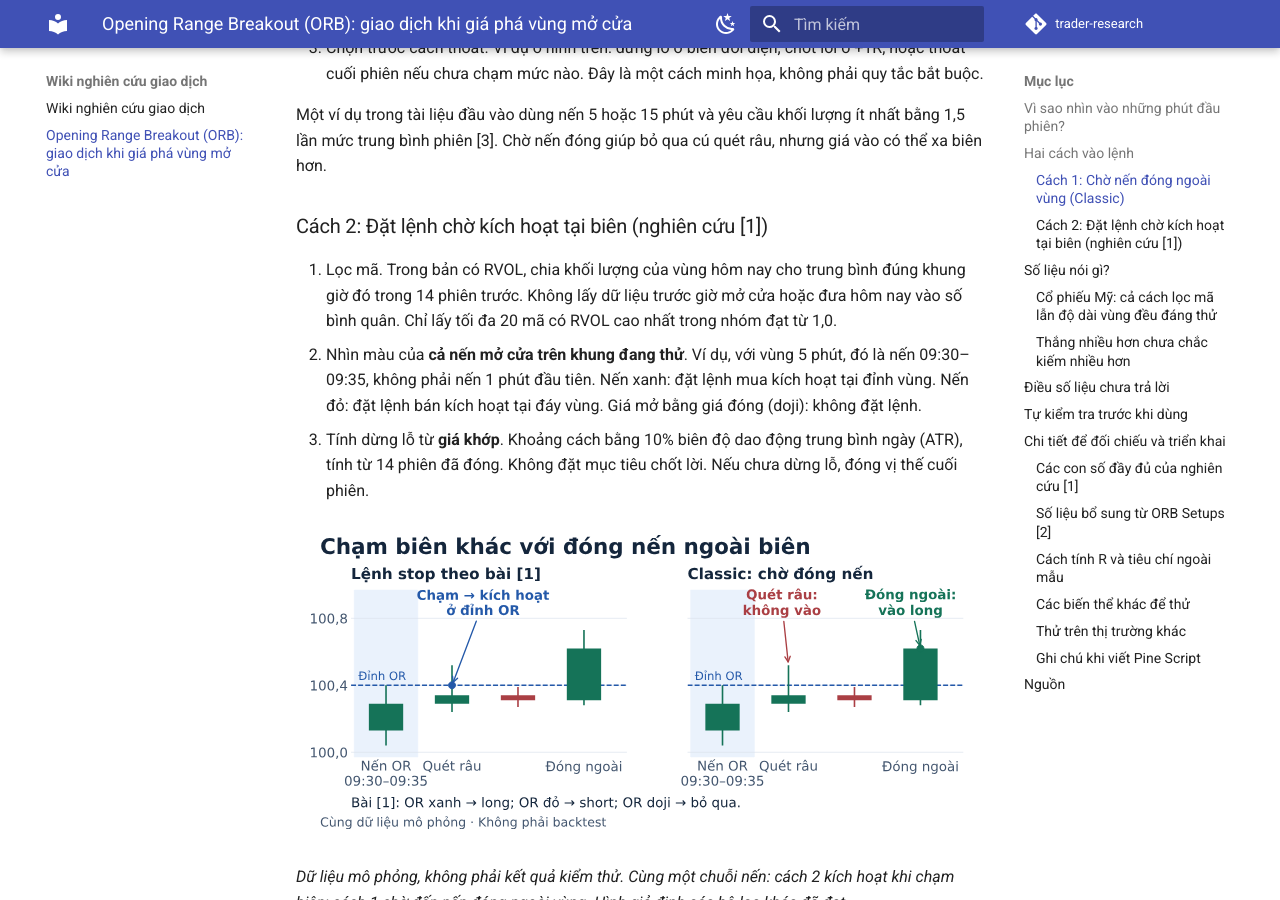
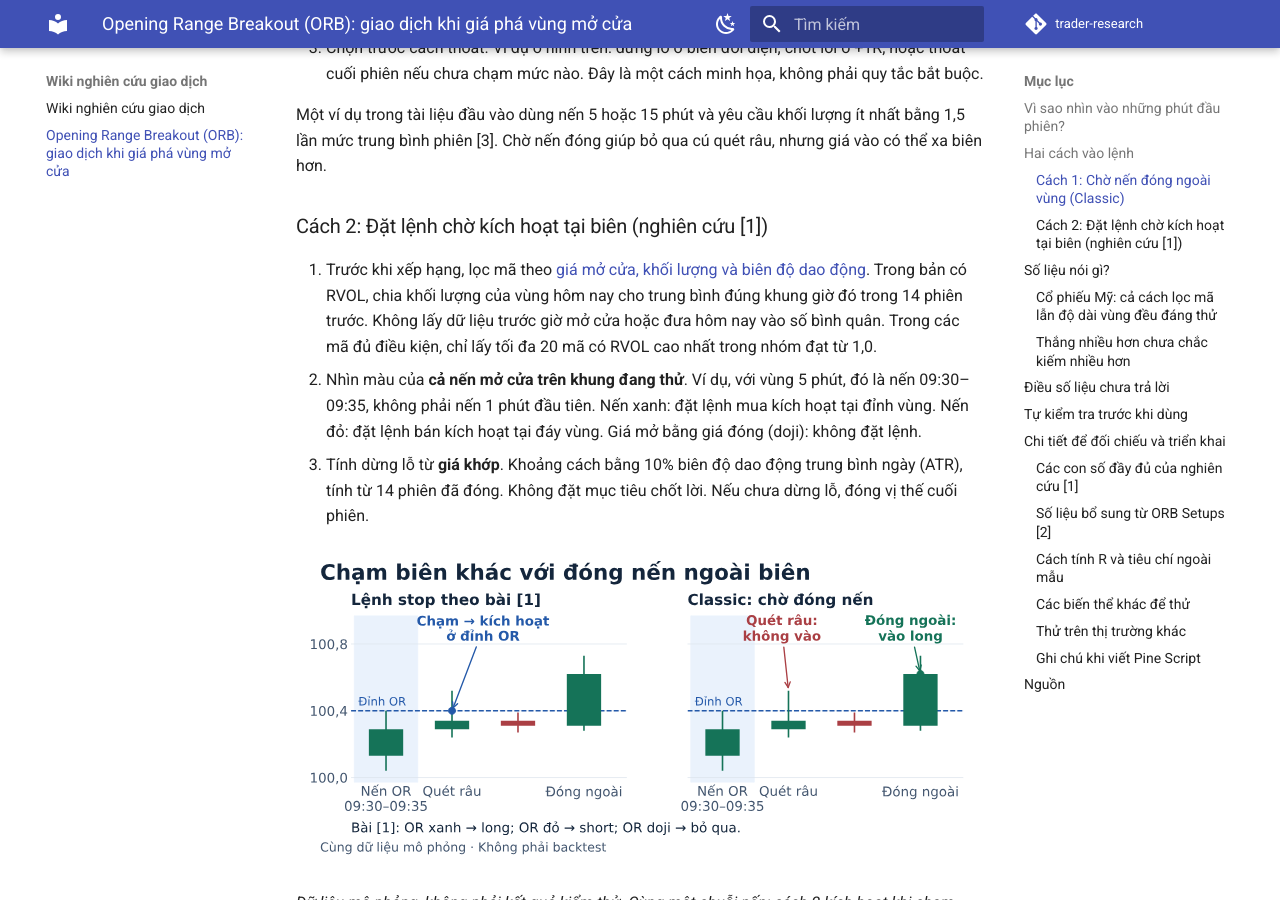
Before and after one commit to ntduong1998vn/trader-research, an MkDocs documentation site: the page built from docs/opening-range-breakout.md, in a window 1280 px wide and 900 px high, scrolled down 1508 px. Built offline with MkDocs 1.6.1 and Material for MkDocs 9.7.7, drawn with Linux system fonts in a browser that asks for light colours; comment, search, counter and statistics services are not loaded.

Commit message:
Clarify study universe filters before RVOL ranking

```diff
--- a/docs/opening-range-breakout.md
+++ b/docs/opening-range-breakout.md
@@ -28,7 +28,7 @@ Một ví dụ trong tài liệu đầu vào dùng nến 5 hoặc 15 phút và y
 
 ### Cách 2: Đặt lệnh chờ kích hoạt tại biên (nghiên cứu [1])
 
-1. Lọc mã. Trong bản có RVOL, chia khối lượng của vùng hôm nay cho trung bình đúng khung giờ đó trong 14 phiên trước. Không lấy dữ liệu trước giờ mở cửa hoặc đưa hôm nay vào số bình quân. Chỉ lấy tối đa 20 mã có RVOL cao nhất trong nhóm đạt từ 1,0.
+1. Trước khi xếp hạng, lọc mã theo [giá mở cửa, khối lượng và biên độ dao động](#cac-con-so-ay-u-cua-nghien-cuu-1). Trong bản có RVOL, chia khối lượng của vùng hôm nay cho trung bình đúng khung giờ đó trong 14 phiên trước. Không lấy dữ liệu trước giờ mở cửa hoặc đưa hôm nay vào số bình quân. Trong các mã đủ điều kiện, chỉ lấy tối đa 20 mã có RVOL cao nhất trong nhóm đạt từ 1,0.
 2. Nhìn màu của **cả nến mở cửa trên khung đang thử**. Ví dụ, với vùng 5 phút, đó là nến 09:30–09:35, không phải nến 1 phút đầu tiên. Nến xanh: đặt lệnh mua kích hoạt tại đỉnh vùng. Nến đỏ: đặt lệnh bán kích hoạt tại đáy vùng. Giá mở bằng giá đóng (doji): không đặt lệnh.
 3. Tính dừng lỗ từ **giá khớp**. Khoảng cách bằng 10% biên độ dao động trung bình ngày (ATR), tính từ 14 phiên đã đóng. Không đặt mục tiêu chốt lời. Nếu chưa dừng lỗ, đóng vị thế cuối phiên.
 
```
